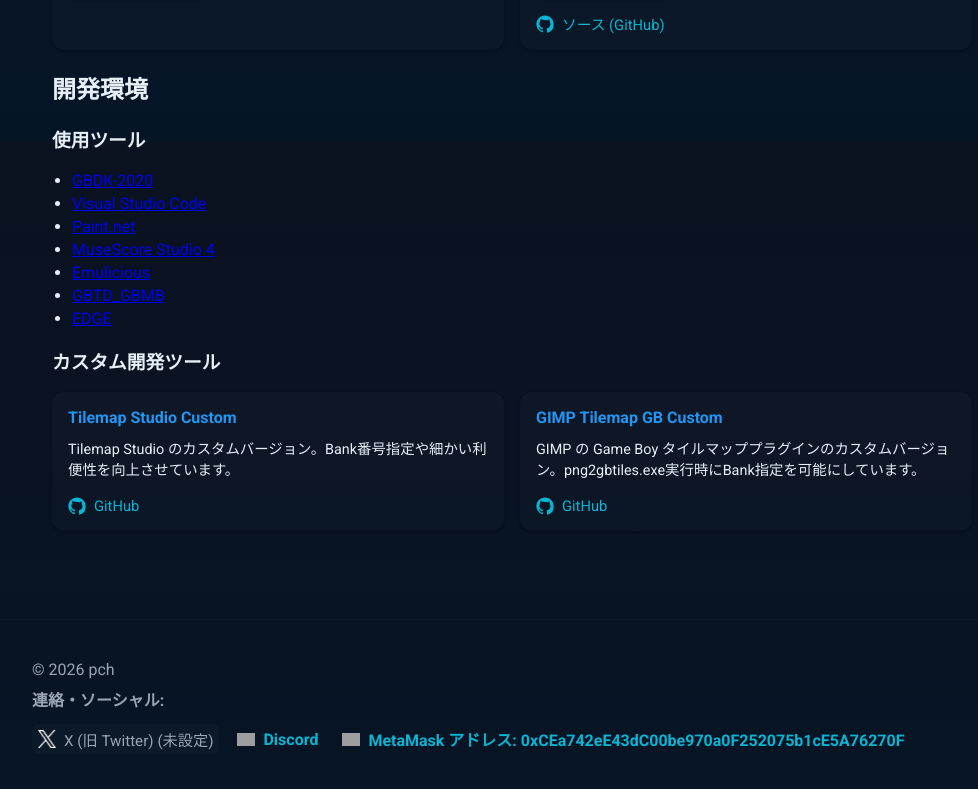
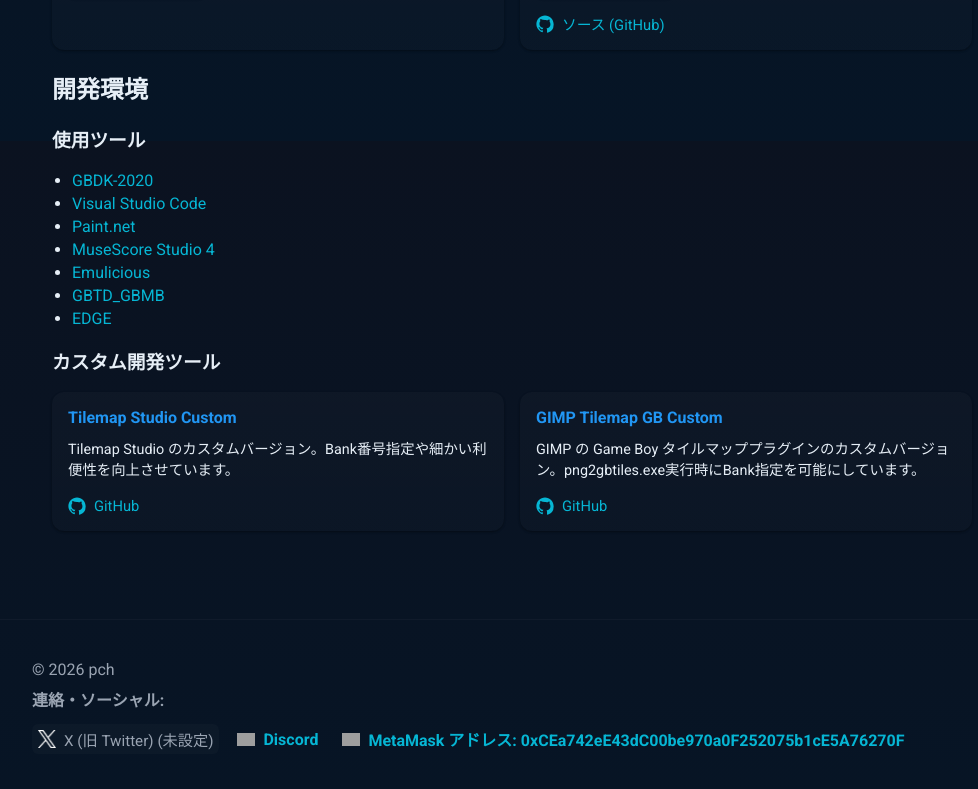
Before and after one commit to o-pch/o-pch.github.io, a React (Vite) app: page / in a window 1280 px wide. Shown: the part 1459-2248 px from the top of the page, without its empty margins (128-1106 px from the left). Built offline with nearby package versions, Linux system fonts and the light colour scheme; no server answers; grey boxes are pictures that could not be loaded.

Commit message:
リンクの色調整

```diff
--- a/src/styles.css
+++ b/src/styles.css
@@ -83,6 +83,8 @@
 /* Used tools list */
 .used-tools-list{margin:0;padding-left:20px;list-style-type:disc;color:var(--text)}
 .used-tools-list li{margin-bottom:4px}
+.used-tools-list a{color:var(--accent);text-decoration:none}
+.used-tools-list a:hover{color:var(--md-primary);text-decoration:underline}
 
 .repo-link{display:inline-flex;align-items:center;gap:8px;margin-top:8px;color:var(--accent);font-size:0.92rem;text-decoration:none}
 .repo-icon{width:18px;height:18px;fill:currentColor;flex:0 0 18px}
```
